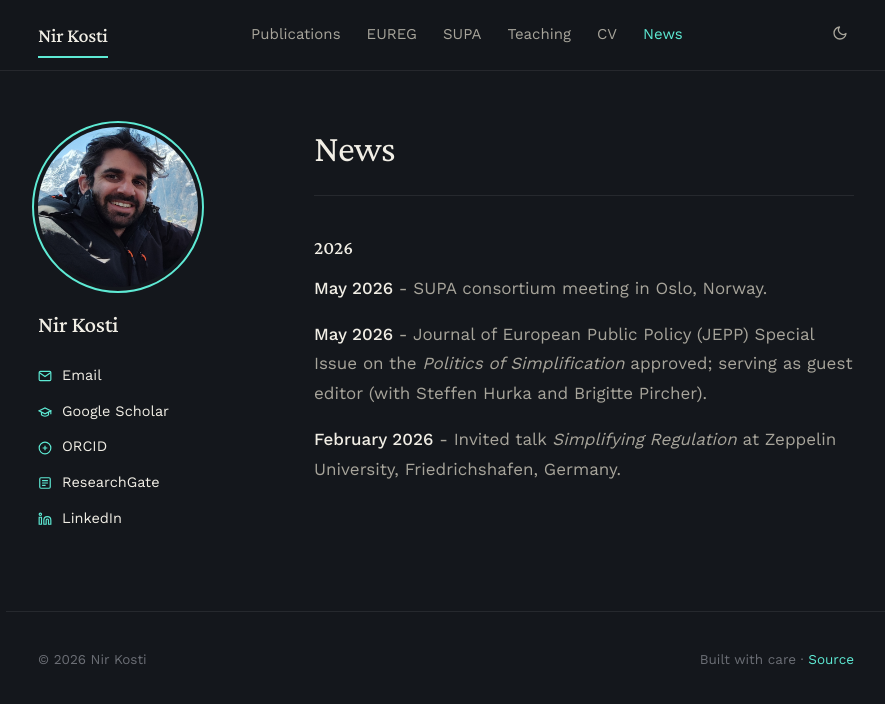
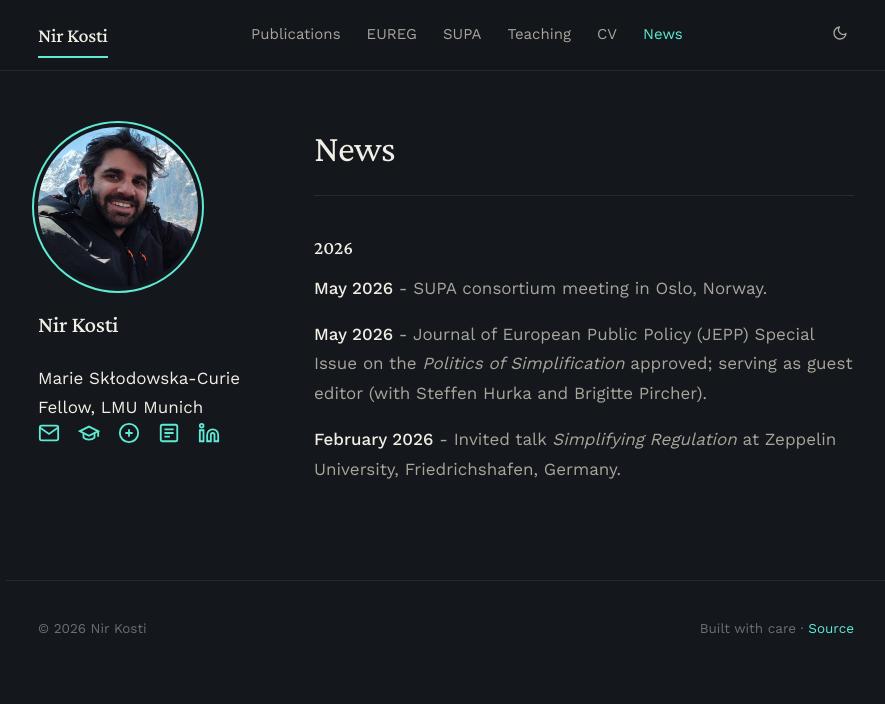
Before and after one commit to NirKosti/nirkosti.github.io, a Jekyll site: the page built from _pages/news.md, in a window 1280 px wide. Shown: the top 704 px of the page, without its empty margins (194-1079 px from the left). Built offline with Jekyll 4.4.1, drawn with Linux system fonts in a browser that asks for light colours.

Commit message:
Update clean.html

```diff
--- a/_layouts/clean.html
+++ b/_layouts/clean.html
@@ -143,21 +143,19 @@ a { color: inherit; text-decoration: none; }
 }
 .side-links {
   display: flex;
-  flex-direction: column;
-  gap: 11px;
-  font-size: 14.5px;
+  flex-direction: row;
+  flex-wrap: wrap;
+  gap: 18px;
 }
 .side-links a {
-  color: var(--text);
+  color: var(--accent);
   display: flex;
   align-items: center;
-  gap: 10px;
   transition: color 0.2s;
 }
-.side-links a:hover { color: var(--accent); }
+.side-links a:hover { color: var(--text); }
 .side-links svg {
-  width: 14px; height: 14px;
-  color: var(--accent);
+  width: 22px; height: 22px;
   flex-shrink: 0;
 }
 
@@ -309,13 +307,14 @@ footer a.link:hover { border-bottom-color: var(--accent); }
         <img src="/images/profile.png.jpg" alt="Nir Kosti">
     </div>
     <h2 class="side-name">Nir Kosti</h2>
+    <p class="side-role">Marie Skłodowska-Curie Fellow, LMU Munich</p>
     <nav class="side-links">
-      <a href="mailto:nir.kosti@lmu.de"><svg fill="none" stroke="currentColor" stroke-width="2" viewBox="0 0 24 24"><path d="M4 4h16c1.1 0 2 .9 2 2v12c0 1.1-.9 2-2 2H4c-1.1 0-2-.9-2-2V6c0-1.1.9-2 2-2z"/><polyline points="22,6 12,13 2,6"/></svg>Email</a>
-      <a href="https://scholar.google.com/citations?user=Bu3qKaQAAAAJ&hl=en"><svg fill="none" stroke="currentColor" stroke-width="2" viewBox="0 0 24 24"><path d="M22 10v6M2 10l10-5 10 5-10 5z"/><path d="M6 12v5c3 3 9 3 12 0v-5"/></svg>Google Scholar</a>
-      <a href="https://orcid.org/0000-0002-6779-0276"><svg fill="none" stroke="currentColor" stroke-width="2" viewBox="0 0 24 24"><circle cx="12" cy="12" r="10"/><path d="M12 8v8M8 12h8"/></svg>ORCID</a>
-      <a href="https://www.researchgate.net/profile/Nir-Kosti"><svg fill="none" stroke="currentColor" stroke-width="2" viewBox="0 0 24 24"><rect x="3" y="3" width="18" height="18" rx="2"/><path d="M7 8h10M7 12h10M7 16h6"/></svg>ResearchGate</a>
-      <a href="https://de.linkedin.com/in/nirkosti"><svg fill="none" stroke="currentColor" stroke-width="2" viewBox="0 0 24 24"><path d="M16 8a6 6 0 0 1 6 6v7h-4v-7a2 2 0 0 0-4 0v7h-4v-7a6 6 0 0 1 6-6zM2 9h4v12H2zM4 6a2 2 0 1 0 0-4 2 2 0 0 0 0 4z"/></svg>LinkedIn</a>
-    </nav>
+     <a href="mailto:nir.kosti@lmu.de" title="Email" aria-label="Email"><svg fill="none" stroke="currentColor" stroke-width="2" viewBox="0 0 24 24"><path d="M4 4h16c1.1 0 2 .9 2 2v12c0 1.1-.9 2-2 2H4c-1.1 0-2-.9-2-2V6c0-1.1.9-2 2-2z"/><polyline points="22,6 12,13 2,6"/></svg></a>
+     <a href="https://scholar.google.com/citations?user=Bu3qKaQAAAAJ&hl=en" title="Google Scholar" aria-label="Google Scholar" target="_blank" rel="noopener"><svg fill="none" stroke="currentColor" stroke-width="2" viewBox="0 0 24 24"><path d="M22 10v6M2 10l10-5 10 5-10 5z"/><path d="M6 12v5c3 3 9 3 12 0v-5"/></svg></a>
+     <a href="https://orcid.org/0000-0002-6779-0276" title="ORCID" aria-label="ORCID" target="_blank" rel="noopener"><svg fill="none" stroke="currentColor" stroke-width="2" viewBox="0 0 24 24"><circle cx="12" cy="12" r="10"/><path d="M12 8v8M8 12h8"/></svg></a>
+     <a href="https://www.researchgate.net/profile/Nir-Kosti" title="ResearchGate" aria-label="ResearchGate" target="_blank" rel="noopener"><svg fill="none" stroke="currentColor" stroke-width="2" viewBox="0 0 24 24"><rect x="3" y="3" width="18" height="18" rx="2"/><path d="M7 8h10M7 12h10M7 16h6"/></svg></a>
+     <a href="https://de.linkedin.com/in/nirkosti" title="LinkedIn" aria-label="LinkedIn" target="_blank" rel="noopener"><svg fill="none" stroke="currentColor" stroke-width="2" viewBox="0 0 24 24"><path d="M16 8a6 6 0 0 1 6 6v7h-4v-7a2 2 0 0 0-4 0v7h-4v-7a6 6 0 0 1 6-6zM2 9h4v12H2zM4 6a2 2 0 1 0 0-4 2 2 0 0 0 0 4z"/></svg></a>
+   </nav>
   </aside>
 
   <main>
```
